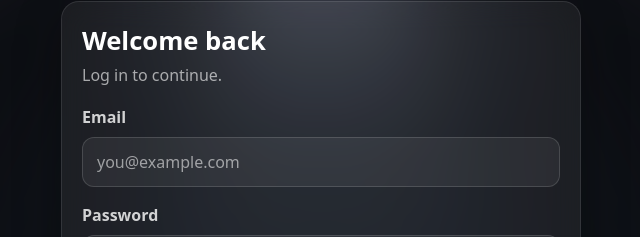
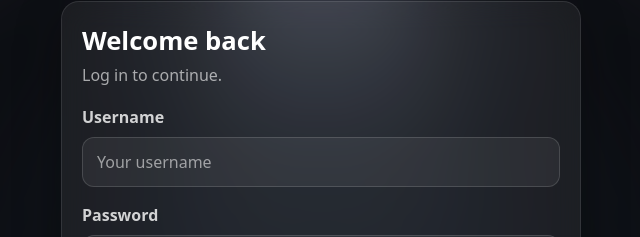
Before and after one commit to erfantq/Sports-Hall-Reservation, a React (Vite) app in the folder frontend/: page /login in a window 1280 px wide. Shown: the part 187-424 px from the top of the page, without its empty margins (319-959 px from the left). Built offline with nearby package versions, Linux system fonts and the light colour scheme; no server answers.

Commit message:
change the inputs of register and login

```diff
--- a/frontend/src/pages/auth/Login.jsx
+++ b/frontend/src/pages/auth/Login.jsx
@@ -5,7 +5,7 @@ import MyLightRays from "../../components/lightRays/MyLightRays";
 import "./Auth.css";
 
 export default function  Login() {
-  const [email, setEmail] = useState("");
+  const [username, setUsername] = useState("");
   const [password, setPassword] = useState("");
 
   const [error, setError] = useState("");
@@ -18,8 +18,8 @@ export default function  Login() {
     e.preventDefault();
     setError("");
 
-    if (!email || !password) {
-      setError("Please fill in email and password.");
+    if (!username || !password) {
+      setError("Please fill in username and password.");
       return;
     }
 
@@ -27,7 +27,7 @@ export default function  Login() {
       setLoading(true);
 
       const res = await fetch(
-        import.meta.env.VITE_API_BASE_URL + "/api/auth/login/",
+        import.meta.env.VITE_API_BASE_URL + "/api/login/",
         {
           method: "POST",
           headers: {
@@ -35,7 +35,7 @@ export default function  Login() {
             Accept: "application/json",
           },
           body: JSON.stringify({
-            email,
+            username,
             password,
           }),
         }
@@ -83,14 +83,14 @@ export default function  Login() {
 
           <Form onSubmit={onSubmit}>
             <Form.Group className="mb-3">
-              <Form.Label className="auth-label">Email</Form.Label>
+              <Form.Label className="auth-label">Username</Form.Label>
               <Form.Control
                 className="auth-input"
-                type="email"
-                placeholder="you@example.com"
-                value={email}
-                onChange={(e) => setEmail(e.target.value)}
-                autoComplete="email"
+                type="text"
+                placeholder="Your username"
+                value={username}
+                onChange={(e) => setUsername(e.target.value)}
+                autoComplete="username"
               />
             </Form.Group>
 
--- a/frontend/src/pages/auth/Register.jsx
+++ b/frontend/src/pages/auth/Register.jsx
@@ -1,11 +1,11 @@
 import React, { useState } from "react";
 import { Container, Form, Button, Alert } from "react-bootstrap";
-import { Link } from "react-router-dom";
+import { Link, useNavigate } from "react-router-dom";
 import MyLightRays from "../../components/lightRays/MyLightRays";
 import "./Auth.css";
 
 export default function Register() {
-  const [name, setName] = useState("");
+  const [username, setUsername] = useState("");
   const [email, setEmail] = useState("");
   const [password, setPassword] = useState("");
   const [confirmPassword, setConfirmPassword] = useState("");
@@ -21,7 +21,7 @@ export default function Register() {
     e.preventDefault();
     setError("");
 
-    if (!name || !email || !password || !confirmPassword) {
+    if (!username || !email || !password || !confirmPassword) {
       setError("Please fill in all fields.");
       return;
     }
@@ -42,7 +42,7 @@ export default function Register() {
             "Content-Type": "application/json",
           },
           body: JSON.stringify({
-            name,
+            username,
             email,
             password,
             role,
@@ -65,7 +65,7 @@ export default function Register() {
       setLoading(false);
     }
 
-    console.log("register:", { name, email, password, confirmPassword });
+    console.log("register:", { username, email, password, confirmPassword });
   };
 
   return (
@@ -82,13 +82,13 @@ export default function Register() {
 
           <Form onSubmit={onSubmit}>
             <Form.Group className="mb-3">
-              <Form.Label className="auth-label">Full name</Form.Label>
+              <Form.Label className="auth-label">Username </Form.Label>
               <Form.Control
                 className="auth-input"
-                placeholder="Your name"
-                value={name}
-                onChange={(e) => setName(e.target.value)}
-                autoComplete="name"
+                placeholder="Your username"
+                value={username}
+                onChange={(e) => setUsername(e.target.value)}
+                autoComplete="username"
               />
             </Form.Group>
 
```
